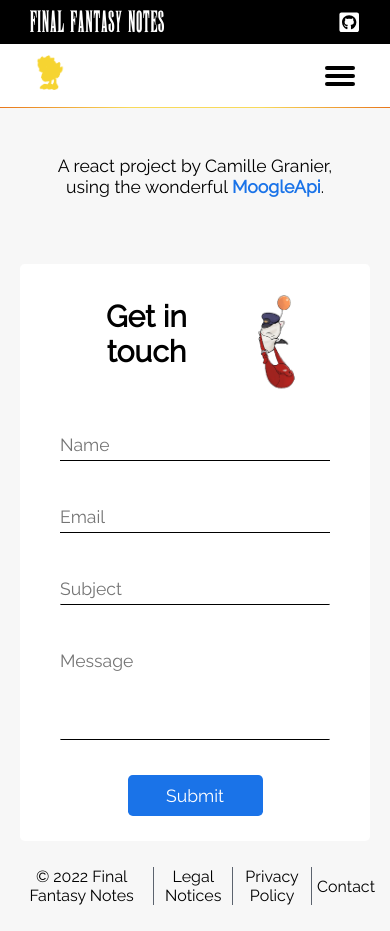
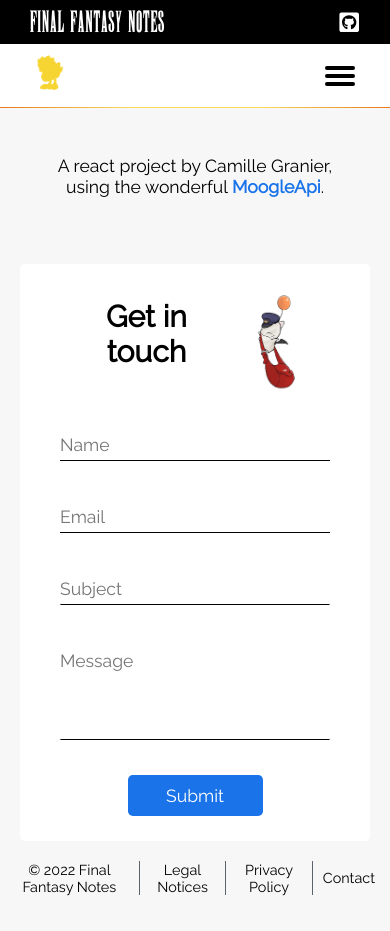
Before and after one commit to camille-granier/final-fantasy-fan-page, a React (Create React App) app: page /About in a window 390 px wide. Built offline with nearby package versions, Linux system fonts and the light colour scheme.

Commit message:
rework responsiveness of footer

```diff
--- a/src/styles/components/_footer.scss
+++ b/src/styles/components/_footer.scss
@@ -8,13 +8,17 @@
     font-size: 1rem;
     text-align: center;
     background-color: $background;
-    p, a {
+    p {
         text-decoration: none;
-        padding: 0px 10px;
         color: black;
         .title-link {
             padding: 0px;
         }
+    }
+    a {
+        padding: 0 10px;
+        text-decoration: none;
+        color: black;
     }
     a:hover {
         text-decoration: underline;
@@ -30,12 +34,31 @@
      border-right: solid $grey 1px;
  }
 
-
+@media screen and (max-width: 1000px) {
+    .footer {
+        position: absolute;
+        left: 50%;
+        transform: translate(-50%);
+        width: 100%;
+        bottom: 2%;
+    }
+}
 @media screen and (max-width: 700px) {
     .footer {
-        margin: 10px;
+        position: relative;
+        display: flex;
+        justify-content: center;
+        align-items: center;
+        text-align: center;
+        margin: 0px;
+        padding: 5px;
+        width: auto;
+
         p, a {
-            padding: 0px 5px;
+            font-size: .9rem;
+        }
+        p {
+            padding-right: 5px;
         }
     }
 }
--- a/src/styles/components/_legalnotices.scss
+++ b/src/styles/components/_legalnotices.scss
@@ -32,9 +32,11 @@
 
 @media screen and (max-width: 1000px) {
     .legal-notices-container {
+        margin: 40px;
+        margin-bottom: 100px;
         img {
-            height: 100px;
-            margin: 10px;
+            height: 150px;
+            margin-right: 100px;
         }
     }
 }
```
